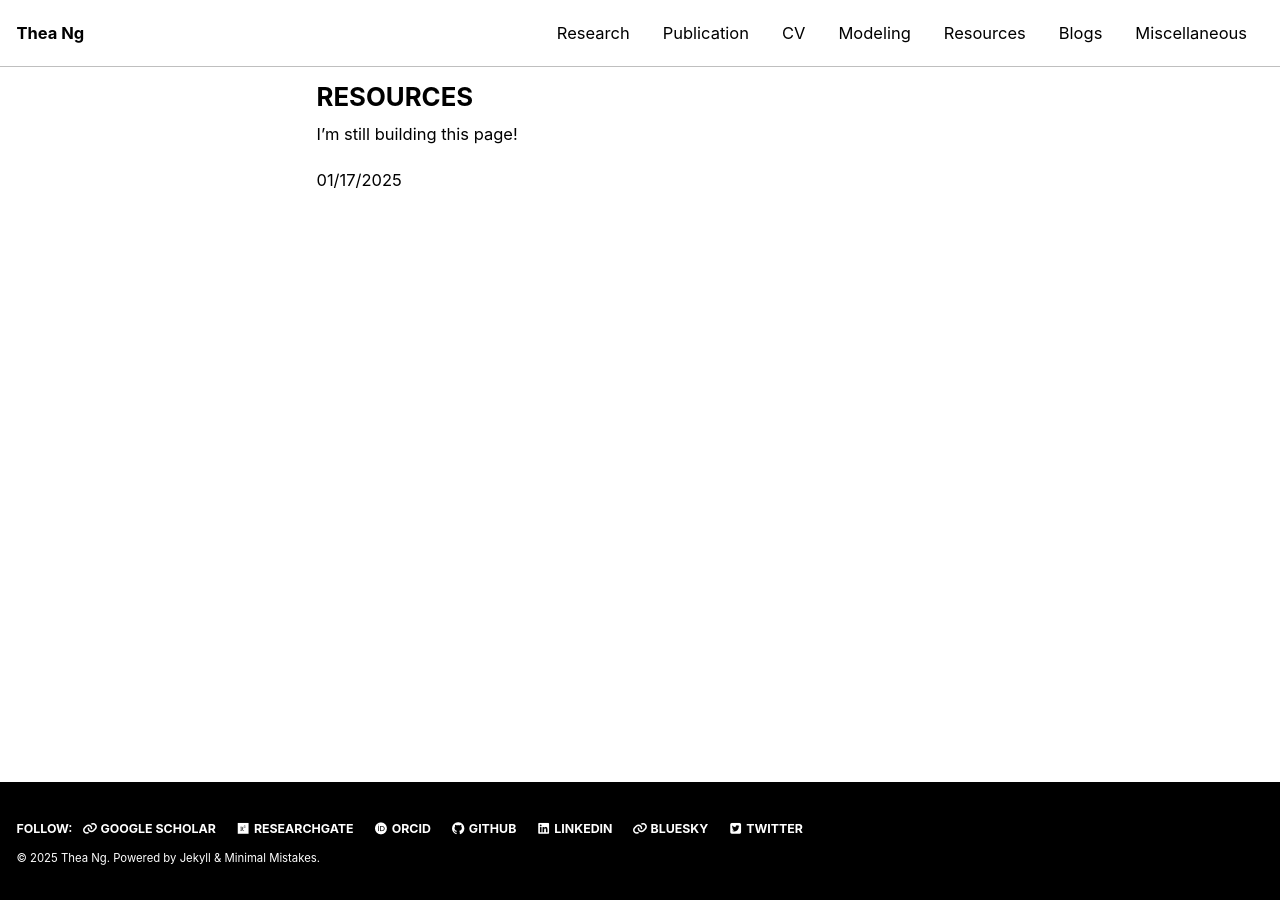
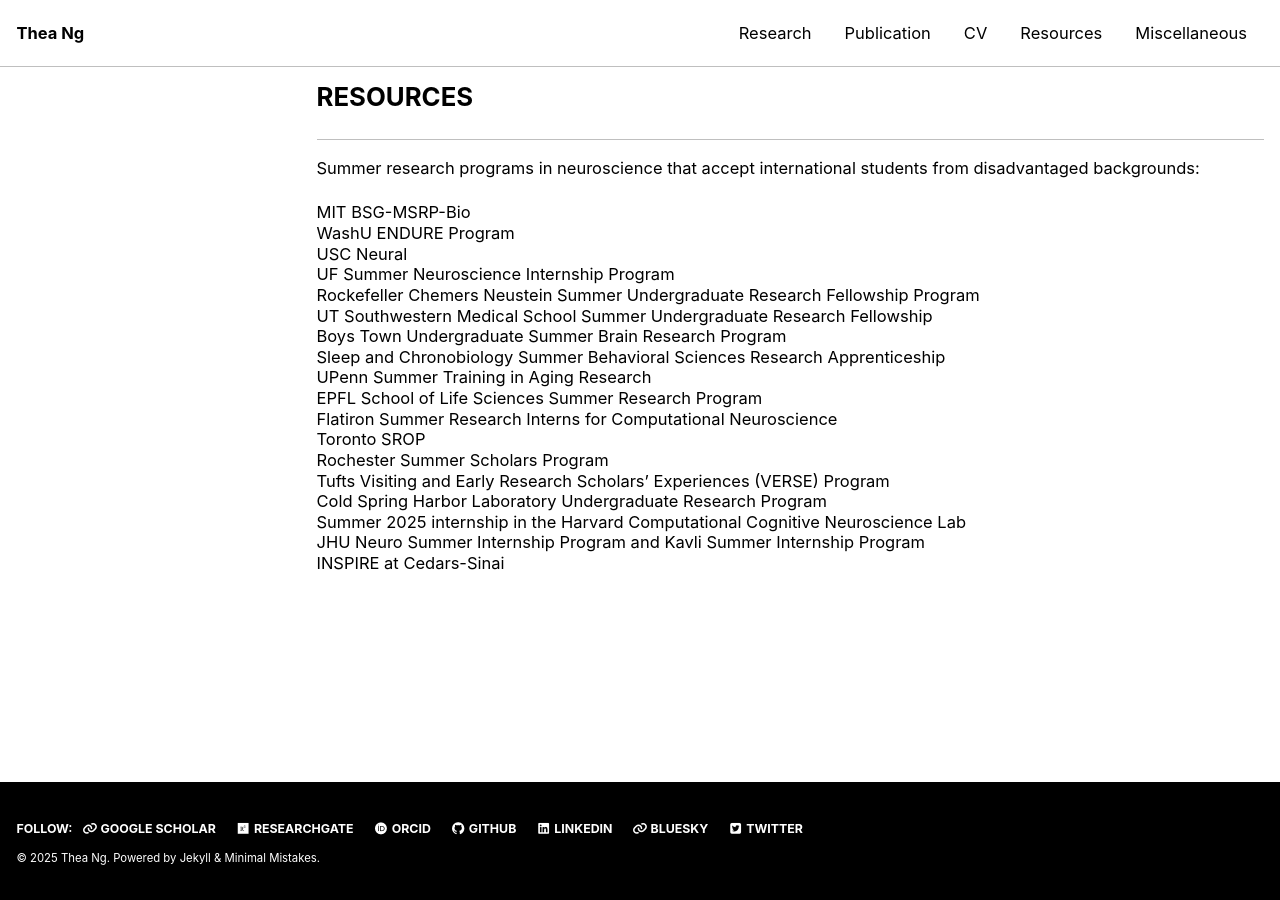
Before and after one commit to Theaang/Theaang.github.io, a Jekyll site: the page built from _pages/resources.md, in a window 1280 px wide. Built offline with Jekyll 4.4.1, drawn with Linux system fonts in a browser that asks for light colours; cached includes are drawn as plain includes.

Commit message:
update resources

```diff
--- a/_data/navigation.yml
+++ b/_data/navigation.yml
@@ -6,11 +6,7 @@
     url: /publication/
   - title: "CV"
     url: /cv/
-  - title: "Modeling"
-    url: /modeling/
   - title: "Resources"
     url: /resources/
-  - title: "Blogs"
-    url: /blogs/
   - title: "Miscellaneous"
     url: /miscellaneous/
--- a/_pages/resources.md
+++ b/_pages/resources.md
@@ -6,6 +6,27 @@
 classes: wide
 ---
 
-I'm still building this page!
+---
 
-01/17/2025
+Summer research programs in neuroscience that accept international students from disadvantaged backgrounds:
+
+<div style="line-height:1.25; margin-top:10px; margin-bottom:0;">
+MIT BSG-MSRP-Bio <br>
+WashU ENDURE Program <br>
+USC Neural <br>
+UF Summer Neuroscience Internship Program <br>
+Rockefeller Chemers Neustein Summer Undergraduate Research Fellowship Program <br>
+UT Southwestern Medical School Summer Undergraduate Research Fellowship <br>
+Boys Town Undergraduate Summer Brain Research Program <br>
+Sleep and Chronobiology Summer Behavioral Sciences Research Apprenticeship <br>
+UPenn Summer Training in Aging Research <br>
+EPFL School of Life Sciences Summer Research Program <br>
+Flatiron Summer Research Interns for Computational Neuroscience <br>
+Toronto SROP <br>
+Rochester Summer Scholars Program <br>
+Tufts Visiting and Early Research Scholars’ Experiences (VERSE) Program <br>
+Cold Spring Harbor Laboratory Undergraduate Research Program <br>
+Summer 2025 internship in the Harvard Computational Cognitive Neuroscience Lab <br>
+JHU Neuro Summer Internship Program and Kavli Summer Internship Program <br>
+INSPIRE at Cedars-Sinai <br>
+</div>
```
Also changed, not shown: _pages/blogs.md (deleted, +0 -11 lines), _pages/index.md (+1 -1 lines), _pages/miscellaneous.md (+1 -2 lines), _pages/modeling.md (deleted, +0 -11 lines), 14 other files.
